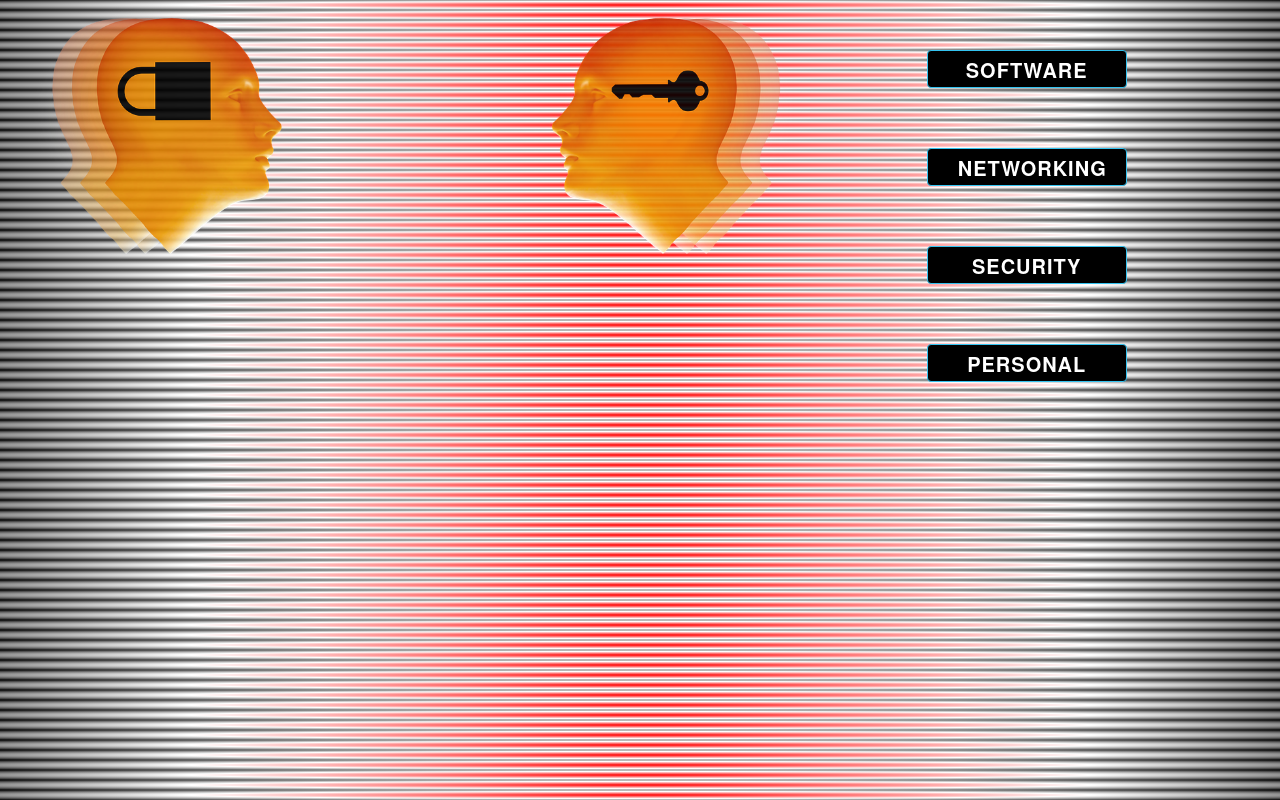
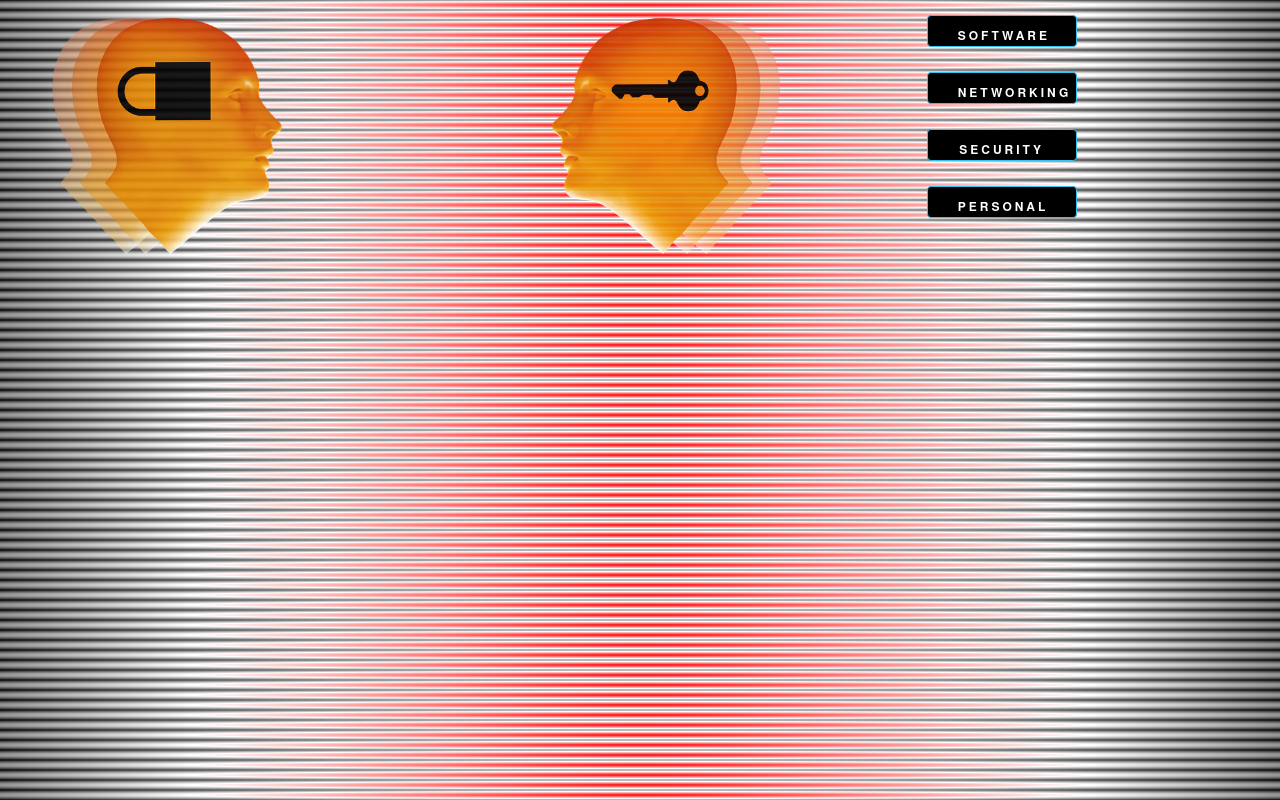
Before and after one commit to DungeonMesher/heliohost.org, a plain HTML site: page index.html in a window 1280 px wide. Drawn offline with Linux system fonts and the light colour scheme.

Commit message:
Updated Media Tags for non mobile
Missing media tags for any mobile screen

```diff
--- a/style.css
+++ b/style.css
@@ -1,7 +1,3 @@
-/* *, *:before, *:after {
-    box-sizing: border-box;
-  } */
-
 body {
     height: 100%;
     background: radial-gradient(red, white, black);
@@ -9,39 +5,6 @@ body {
     z-index: 1;
     margin: 0;
     padding: 0;
-}
-/*
-.u-max-full-width {
-    max-width: 100%;
-    box-sizing: border-box;
-}
-
-
-.u-pull-right {
-    float: right;
-}
-
-.u-pull-left {
-float: left;
-}
-
-
-.u-cf {
-content: "";
-display: table;
-clear: both;
-} */
-
-header div.row {
-    /* width: 100%;
-    box-sizing: border-box; */
-    /* border: solid 2px black; */
-}
-
-header .header-left {
-    /* background-image: url(./images/heads.png); */
-    /* max-width: 1280px;
-    height: 410px; */
 }
 
 header .header-left img {
@@ -51,116 +14,80 @@ header .header-left img {
 }
 
 header .header-right {
-    /* box-sizing: border-box; */
-    /* float: left; */
-    /* background-image: url(./images/nerves.png); */
     max-width: 100%;
     height: auto;
-    /* opacity: .5; */
-    /* border: solid 2px red; */
-}
-
-/* header div.nav-buttons {
-    background-color: black;
-    max-width: 550px;
-    height: 372px;
-    margin: auto 1rem;;
-} */
-
-header button.button-primary {
-    background-color: black;
-    width: 20rem;
-    margin-top: 5rem;
-    font-size: 2rem;
-}
-/*
-header{
-    height: 100%;
-    background: radial-gradient(red, white, black);
-    background-size: 100% 10px;
-    z-index: 1;
-    padding-bottom: 20%;
-}
-
-header div.header {
-    position: relative;
-    width: 100%;
-    height: 410px;
-    background-image: url("./images/heads.png");
-    background-position: center;
-    background-repeat: no-repeat;
-}
-
-header #dm-border {
-    width: 25%;
-    height: 100%;
-    margin-left: auto;
-    margin-right: auto;
-    opacity: .4;
-    z-index: 2;
-    border-top: solid 2px white ;
-    border-left: solid 2px white ;
-    border-right: solid 2px white ;
-    background: linear-gradient(black, white);
-}
-
-header div#dm {
-    width: 25%;
-    position: absolute;
-    top: .5rem;
-    left: 37.5%;
-    z-index: 3;
-    color: whitesmoke;
-    text-align: center;
-    font-size: 4.0rem;
-    font-family: Cambria, Cochin, Georgia, Times, 'Times New Roman', serif;
 }
 
 
-header div.header button.button-primary#button1 {
-    width: 150px;
-    background-color: black;
-    position: absolute;
-    left: 44%;
-    right: 56%;
-    top: 25%;
+
+
+/* Mobile first queries */
+
+/* Larger than mobile */
+@media (min-width: 400px) {}
+
+/* Larger than phablet */
+@media (min-width: 550px) {}
+
+/* Larger than tablet */
+@media (min-width: 750px) {}
+
+/* None HD 2XSM */
+@media (min-width: 835px) {
+    header button.button-primary {
+        background-color: black;
+        width: 13rem;
+        height: 3.2rem;
+        margin-top: .1rem;
+        font-size: .8rem;
+        letter-spacing: .4rem;
+        /* Really, I can't center this? */
+        text-align: center;
+    }
 }
 
-header div.header button.button-primary#button2 {
-    width: 150px;
-    background-color: black;
-    position: absolute;
-    left: 44%;
-    right: 56%;
-    top: 40%;
+/* None HD XSM */
+@media (min-width: 1000px) {
+    header button.button-primary {
+        background-color: black;
+        width: 13rem;
+        margin-top: .6rem;
+        font-size: .8rem;
+        letter-spacing: .3rem;
+        text-align: center;
+    }
 }
 
-header div.header button.button-primary#button3 {
-    width: 150px;
-    background-color: black;
-    position: absolute;
-    left: 44%;
-    right: 56%;
-    top: 55%;
+/* None HD SM */
+@media (min-width: 1200px) {
+    header button.button-primary {
+        background-color: black;
+        width: 15rem;
+        margin-top: 1.5rem;
+        font-size: 1.2rem;
+        text-align: center;
+    }
 }
 
-header div.header button.button-primary#button4 {
-    width: 150px;
-    background-color: black;
-    position: absolute;
-    left: 44%;
-    right: 56%;
-    top: 70%;
+/* None HD LG */
+@media (min-width: 1500px) {
+    header button.button-primary {
+        background-color: black;
+        width: 20rem;
+        margin-top: 3rem;
+        font-size: 2rem;
+        text-align: center;
+    }
 }
 
-footer {
-    width: 100%;
-    background-color: black;
-    color: white;
+/* Desktop HD */
+@media (min-width: 1900px) {
+    header button.button-primary {
+        background-color: black;
+        width: 20rem;
+        height: 3.8rem;
+        margin-top: 5rem;
+        font-size: 2rem;
+        text-align: center;
+    }
 }
-
-footer img {
-    float: right;
-    height: 100px;
-    width: 50%;
-} */
```
